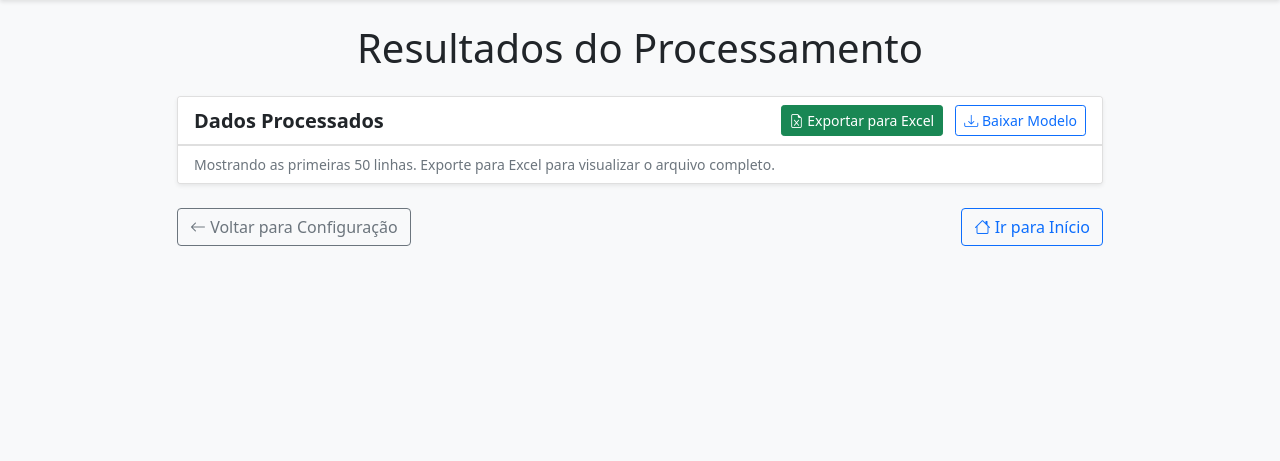
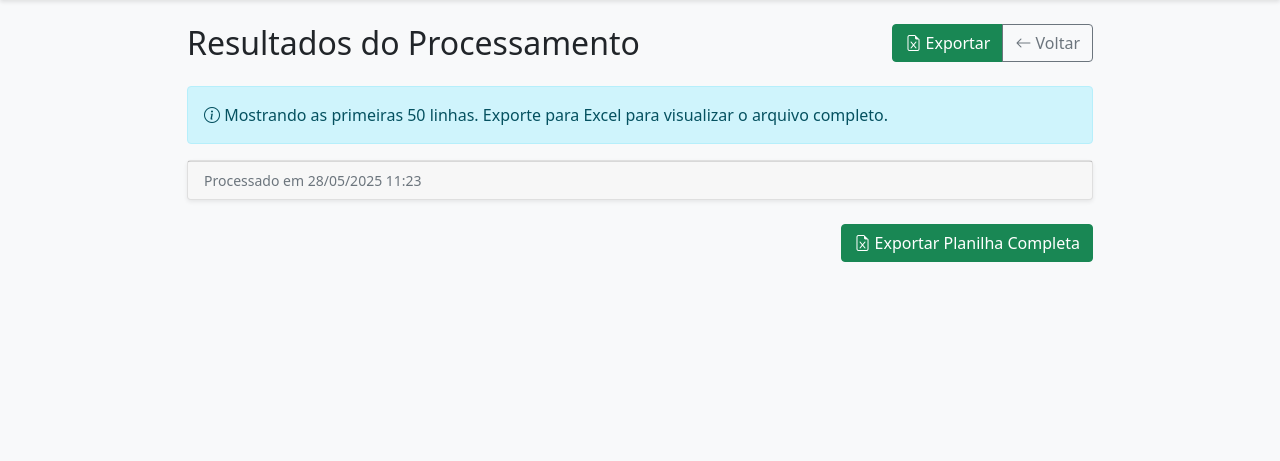
Before and after one commit to Douglasprojetospro/extrator-atributos-web, a Flask app: template templates/resultados.html in a window 1280 px wide. Shown: the part 56-517 px from the top of the page. Run offline with Flask 3, Linux system fonts and the light colour scheme; the template is opened without the code that fills it, so the values that code supplies are empty; some libraries are stand-ins or nearby versions.

Commit message:
Update resultados.html

```diff
--- a/templates/resultados.html
+++ b/templates/resultados.html
@@ -3,45 +3,45 @@
 {% block title %}Resultados do Processamento{% endblock %}
 
 {% block content %}
+<div class="container">
     <div class="row justify-content-center">
         <div class="col-lg-10">
-        <h1 class="mb-4 text-center">Resultados do Processamento</h1>
-
-        <div class="card shadow-sm mb-4">
-            <div class="card-header d-flex justify-content-between align-items-center bg-white">
-                <strong class="fs-5">Dados Processados</strong>
-                <div>
-                    <a href="{{ url_for('exportar') }}" class="btn btn-success btn-sm">
-                        <i class="bi bi-file-earmark-excel"></i> Exportar para Excel
+            <div class="d-flex justify-content-between align-items-center mb-4">
+                <h2 class="mb-0">Resultados do Processamento</h2>
+                <div class="btn-group">
+                    <a href="{{ url_for('exportar') }}" class="btn btn-success">
+                        <i class="bi bi-file-earmark-excel"></i> Exportar
                     </a>
-                    <a href="{{ url_for('gerar_modelo') }}" class="btn btn-outline-primary btn-sm ms-2">
-                        <i class="bi bi-download"></i> Baixar Modelo
+                    <a href="{{ url_for('configuracao') }}" class="btn btn-outline-secondary">
+                        <i class="bi bi-arrow-left"></i> Voltar
                     </a>
                 </div>
             </div>
+
+            <div class="alert alert-info">
+                <i class="bi bi-info-circle"></i> Mostrando as primeiras 50 linhas. Exporte para Excel para visualizar o arquivo completo.
+            </div>
+
+            <div class="card shadow-sm">
                 <div class="card-body p-0">
                     <div class="table-responsive">
                         {{ dados_html|safe }}
                     </div>
                 </div>
-            <div class="card-footer text-muted small bg-white">
-                Mostrando as primeiras 50 linhas. Exporte para Excel para visualizar o arquivo completo.
+                <div class="card-footer text-muted small">
+                    Processado em {{ now.strftime('%d/%m/%Y %H:%M') if now else '' }}
                 </div>
             </div>
 
-        <div class="d-flex justify-content-between mt-4">
-            <a href="{{ url_for('configuracao') }}" class="btn btn-outline-secondary">
-                <i class="bi bi-arrow-left"></i> Voltar para Configuração
-            </a>
-            <a href="{{ url_for('index') }}" class="btn btn-outline-primary">
-                <i class="bi bi-house"></i> Ir para Início
+            <div class="d-grid gap-2 d-md-flex justify-content-md-end mt-3">
+                <a href="{{ url_for('exportar') }}" class="btn btn-success">
+                    <i class="bi bi-file-earmark-excel"></i> Exportar Planilha Completa
                 </a>
             </div>
         </div>
     </div>
-{% endblock %}
+</div>
 
-{% block scripts %}
 <script>
 $(document).ready(function() {
     // Aplica DataTables na tabela
```
Lines whose indentation alone changed are shown as unchanged.
